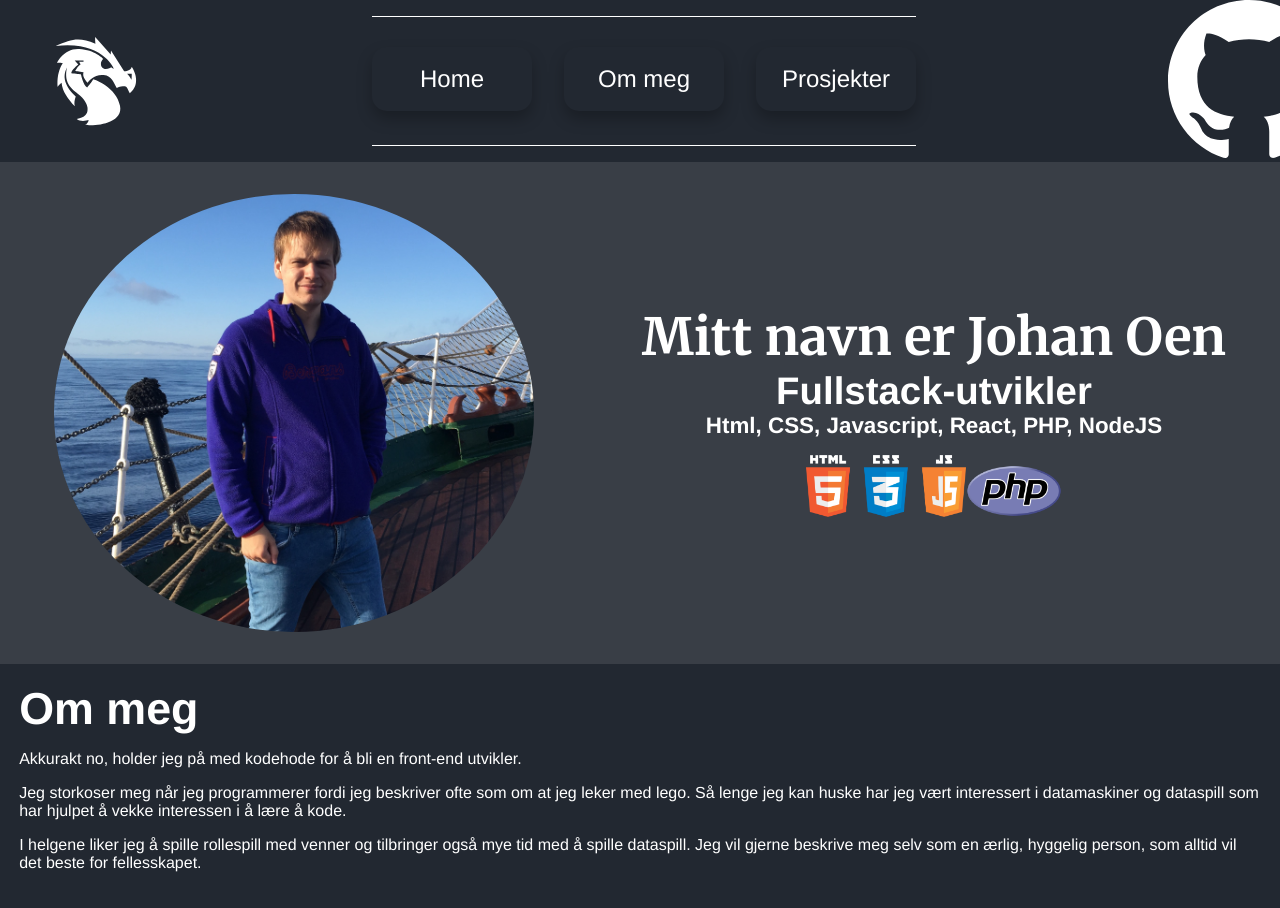
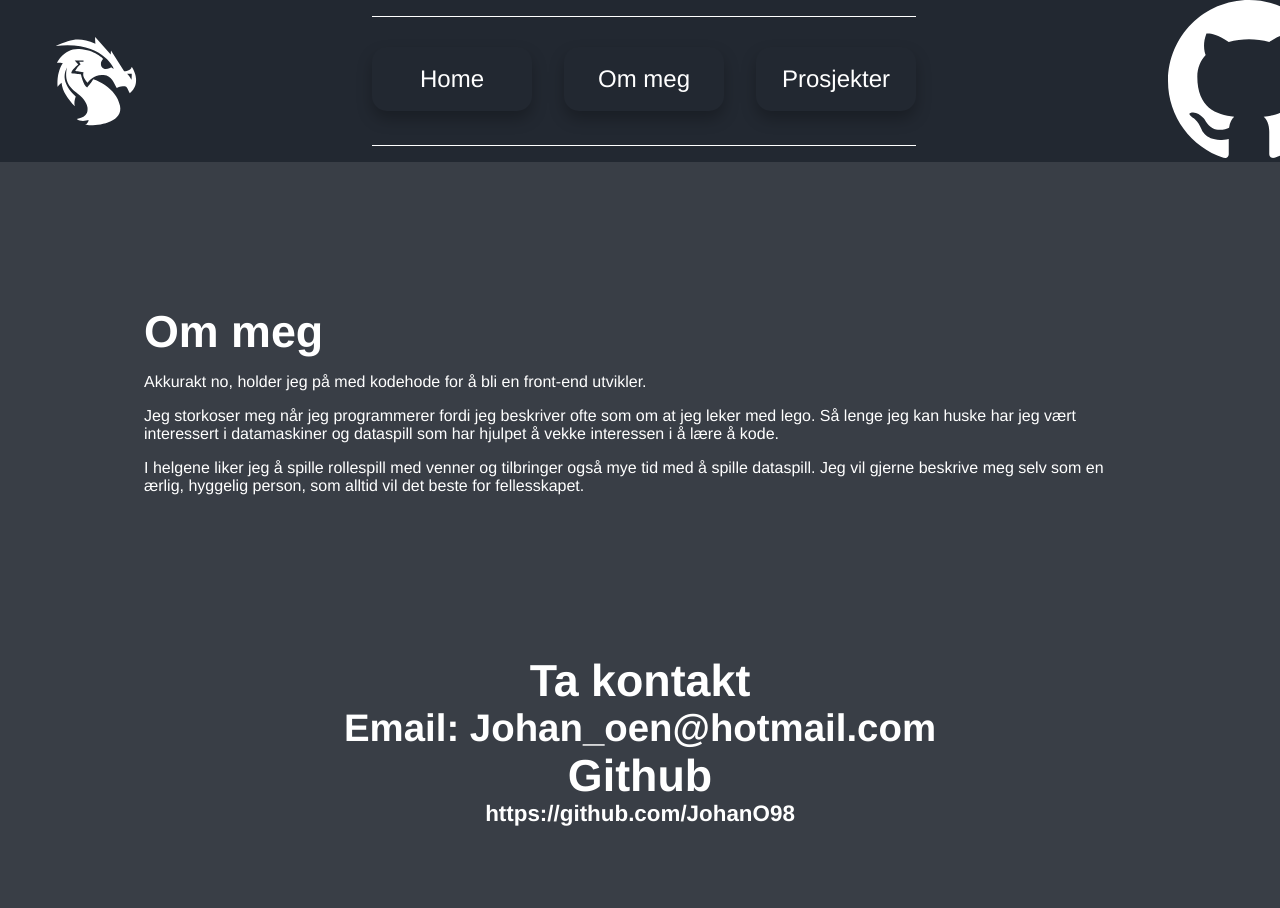
Before and after one commit to JohanO98/portfolio, a React (Create React App) app: page /about-me in a window 1280 px wide. Shown: the top 908 px of the page. After the commit the page ends 827 px from the top, so only its background shows below. Built offline with nearby package versions, Linux system fonts and the light colour scheme.

Commit message:
små endringer

```diff
--- a/package.json
+++ b/package.json
@@ -1,6 +1,7 @@
 {
   "name": "portfolio",
   "version": "0.1.0",
+  "homepage": "https://JohanO98.github.io/portfolio",
   "private": true,
   "dependencies": {
     "@testing-library/jest-dom": "^5.16.2",
--- a/src/App.css
+++ b/src/App.css
@@ -28,6 +28,12 @@ h4{
 
 }
 
+.App {
+  display: flex;
+  flex-direction: column;
+  height: 100vh;
+  width: 100vw;
+}
 /* -------------------NAVIGATION------------------- */
 
 .nav-navbar, .nav-list {
@@ -166,7 +172,7 @@ filter: invert();
   display: flex;
   flex-direction: row;
   flex-wrap: wrap;
-  justify-content: space-around;
+  justify-content:space-evenly;
   align-items: center;
 
 
@@ -224,8 +230,8 @@ filter: invert();
 /* ------------------------About Me--------------------------- */
 
 .aboutme-container{
-  background-color: #222831;
-  padding: 1.2em;
+  background-color: #393E46;
+  padding: 9em;
   color: #fff;
 }
 
@@ -303,7 +309,6 @@ filter: invert();
 
 @media screen and (min-width: 700px) {
   .contact-container {
-    position: fixed;
     bottom: 0;
   }
 }
--- a/src/components/About-me.js
+++ b/src/components/About-me.js
@@ -1,16 +1,17 @@
 import React from 'react'
+import Contact from './Contact'
 import Main from './Main'
 
 export default function Aboutme() {
     return(
         <>
-        <Main />
         <div className='aboutme-container'>
             <h2>Om meg</h2>
             <p>Akkurakt no, holder jeg på med kodehode for å bli en front-end utvikler. </p>
             <p>Jeg storkoser meg når jeg programmerer fordi jeg beskriver ofte som om at jeg leker med lego. Så lenge jeg kan huske har jeg vært interessert i datamaskiner og dataspill som har hjulpet å vekke interessen i å lære å kode.</p>
             <p>I helgene liker jeg å spille rollespill med venner og tilbringer også mye tid med å spille dataspill. Jeg vil gjerne beskrive meg selv som en ærlig, hyggelig person, som alltid vil det beste for fellesskapet.</p>
         </div>
+        <Contact />
         </>
     )
 }
--- a/src/components/Contact.js
+++ b/src/components/Contact.js
@@ -7,7 +7,7 @@ export default function Contact() {
        <div className="contact-container">
            <div>
             <h2>Ta kontakt</h2>
-            <h3>Email: Johan.kodehode@gmail.com</h3>
+            <h3>Email: Johan_oen@hotmail.com </h3>
            </div>
            <div>
                <h2>Github</h2>
--- a/src/components/Home.js
+++ b/src/components/Home.js
@@ -6,21 +6,8 @@ import Logos from '../images/html5-logo-devextreme-multi-purpose-controls-html-j
 import phplogo from '../images/PHP-logo.png'
 export default function Home() {
     return (
-        <div class='home-container'>
-            <div class='home-info'>
-            <div class='home-navn'>
-                <h4>Mitt navn er</h4> <h1>Johan Oen</h1>
-            </div>
-            <div className="code-info">
-            <h3>Fullstack-utvikler</h3>
-            <h4>Html, CSS, Javascript, React, PHP, NodeJS</h4>
-            </div>
-                <div className='logo-container'>
-                    <img className= "logos" src={Logos}></img>
-                    <img className='php-logo' src={phplogo}></img>
-                </div>
-            </div>
-
+        <div className="home-container">
+        <Main />
         </div>
     )
 
--- a/src/components/Main.js
+++ b/src/components/Main.js
@@ -1,4 +1,5 @@
 import React from 'react'
+import photo from '../images/Johan_oen.jpg'
 import Logos from '../images/html5-logo-devextreme-multi-purpose-controls-html-javascript-3.png'
 import phplogo from '../images/PHP-logo.png'
 
@@ -6,7 +7,7 @@ import phplogo from '../images/PHP-logo.png'
 export default function Main() {
     return (
         <div className='main-container'>
-            <img className='img-container'src='./images/Johan_oen.jpg'></img>
+            <img className='img-container'src={photo}></img>
             <div class='main-info'>
             <h1>Mitt navn er Johan Oen</h1>
             <h3>Fullstack-utvikler</h3>
```
Also changed, not shown: src/images/Johan_oen.jpg (added), 1 other file (tests, documents, lock files or other folders).
